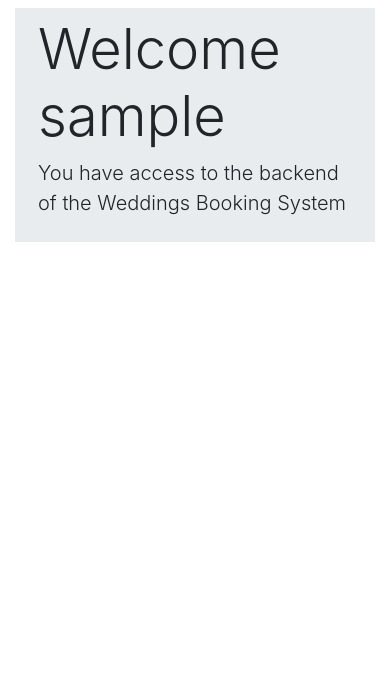
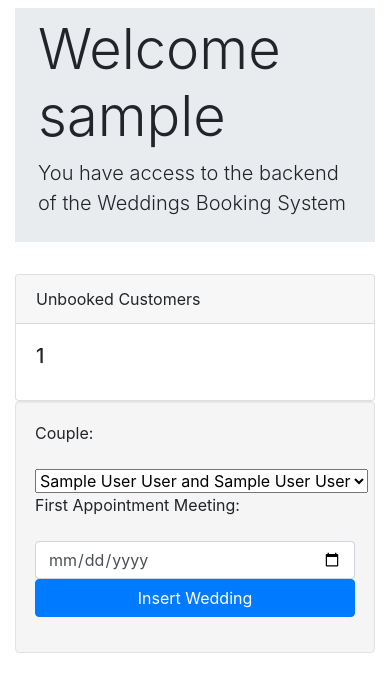
Before and after one commit to jjackson19862017/WeddingBookingSystem, a PHP site: page /admin/index.php in a window 390 px wide. Shown: the part 56-748 px from the top of the page. Run offline with PHP 8.4, Linux system fonts and the light colour scheme; the visitor is signed in with stand-in values (Sample User, id 1); tables that the repository leaves empty or names only in its code hold one stand-in row (values such as "Sample post"); a stand-in replaces the project's code that opens the database connection.

Commit message:
Added Cards to Index, Updated Wedding Section

```diff
--- a/admin/includes/add_wedding.php
+++ b/admin/includes/add_wedding.php
@@ -8,6 +8,11 @@
 
     if(isset($_POST['create_wedding']))
     {
+
+//        date_add($event_hold_till_date, date_interval_create_from_date_string("14 Days"));
+
+
+
 
         $event_customer_id = $_POST['event_customer_id'];
         $event_appointment_date = $_POST['event_appointment_date'];
--- a/admin/includes/admin_navigation.php
+++ b/admin/includes/admin_navigation.php
@@ -35,7 +35,6 @@
           <a class="dropdown-item" href="weddings.php"><i class="fa fa-search-plus"></i> View All Weddings</a>
           <div class="dropdown-divider"></div>
           <a class="dropdown-item" href="weddings.php?source=add_wedding"><i class="fa fa-calendar-plus"></i> Add Wedding</a>
-          <a class="dropdown-item" href="weddings.php?source=add_wedding_quick"><i class="fa fa-calendar-plus"></i> Add Wedding Quick</a>
 
         </div>
       </div>
--- a/admin/includes/view_all_weddings.php
+++ b/admin/includes/view_all_weddings.php
@@ -20,7 +20,7 @@ $total_wedding_events_on_hold = mysqli_num_rows($select_all_hold_events);
     <caption>A table showing all the weddings booked</caption>
     <thead class="thead-dark">
                                     <tr>
-                                        <th class="align-middle">Customer Id</th>
+                                        <th class="align-middle">Customer Info</th>
                                         <th class="align-middle" style="width: 350px;">Dates</th>
                                         <th class="align-middle" style="width: 200px;">Status</th>
                                         <th class="align-middle" style="width: 250px;">Finances</th>
--- a/admin/index.php
+++ b/admin/index.php
@@ -3,14 +3,46 @@
 <!-- Navigation -->
 <?php include "includes/admin_navigation.php" ?>
 <div class="container-fluid">
-        <!-- Page Heading -->
+<!-- Page header -->
     <div class="jumbotron jumbotron-fluid mt-2 p-2">
         <div class="container">
             <h1 class="display-4"><?php echo "Welcome " . $_SESSION['wbs_username'] ?></h1>
             <p class="lead">You have access to the backend of the Weddings Booking System</p>
         </div>
     </div>
+    <div class="row">
+    <div class="col-md-8">
+        <div class="row">
+            <div class="col-md-4">
+            <div class="card">
+                <div class="card-header">
+                    Unbooked Customers
+                </div>
+                <div class="card-body">
+                    <h5 class="card-title">
+                    <?php
+$query = "SELECT * FROM customers_details WHERE wedding_booked = 0";
+$select_all_unbooked_events = mysqli_query($connection,$query);
+echo $total_unbooked_events = mysqli_num_rows($select_all_unbooked_events);
 
+
+
+?>
+
+
+
+                    </h5>
+
+
+
+                </div>
+            </div>
+            </div>
+        </div>
+    </div>
+    <div class="col-md-4">
+    <?php include "sidebar.php" ?>
+    </div>
 </div>
 <!-- /.container-fluid -->
 
--- /dev/null
+++ b/admin/sidebar.php
@@ -0,0 +1,46 @@
+<form class="well" action="" method="post">
+            <?php if($total_unbooked_events == 0){
+                        echo "<h5 class='text-center'> There are no weddings to book,<br>please add a couple.</h5>";
+                        echo "<hr>";
+                        echo "<a class='btn btn-block btn-success' role='button' href='customers.php?source=add_customer'><i class='far fa-plus-square'></i> Add Couple</a>";
+            } else {
+            ?>
+        <div class="form-row">
+            <div class="form-group col-md-3">
+                    <label for="event_customer_id">Couple:</label>
+            </div>
+            <div class="col-md-9">
+                <select name="event_customer_id" id="">
+                    <?php
+                        $query = "SELECT * FROM customers_details WHERE wedding_booked = 0";
+                        $select_customers_Id = mysqli_query($connection, $query);
+                        confirmsQuery($select_customers_Id);
+                        while($row = mysqli_fetch_assoc($select_customers_Id))
+                        {
+                        $customer_id = $row['customer_id'];
+                        $brides_forename = $row['brides_forename'];
+                        $brides_surname = $row['brides_surname'];
+                        $grooms_forename = $row['grooms_forename'];
+                        $grooms_surname = $row['grooms_surname'];
+                        $couple = $brides_forename . " " . $brides_surname . " and " . $grooms_forename . " " . $grooms_surname ;
+                        echo "<option value='$customer_id'>{$couple}</option>";
+                        }
+                    ?>
+                </select>
+            </div>
+        </div>
+        <!-- /Form-row -->
+        <div class="form-row">
+            <div class="form-group col-md-7">
+                <label class="align-middle" for="event_appointment_date">First Appointment Meeting:</label>
+            </div>
+            <div class="col-md-5">
+                <input type="date" name="event_appointment_date" id="" class="form-control">
+            </div>
+        </div>
+        <!-- /Form-row -->
+        <div class="form-group">
+            <input type="submit" class="btn btn-primary btn-block" name="create_wedding" id="" Value="Insert Wedding">
+        </div>
+                <?php } ?>
+        </form>
```
Also changed, not shown: admin/includes/add_wedding_quick.php (+4 -4 lines), README.md. Lines whose indentation alone changed are shown as unchanged.
